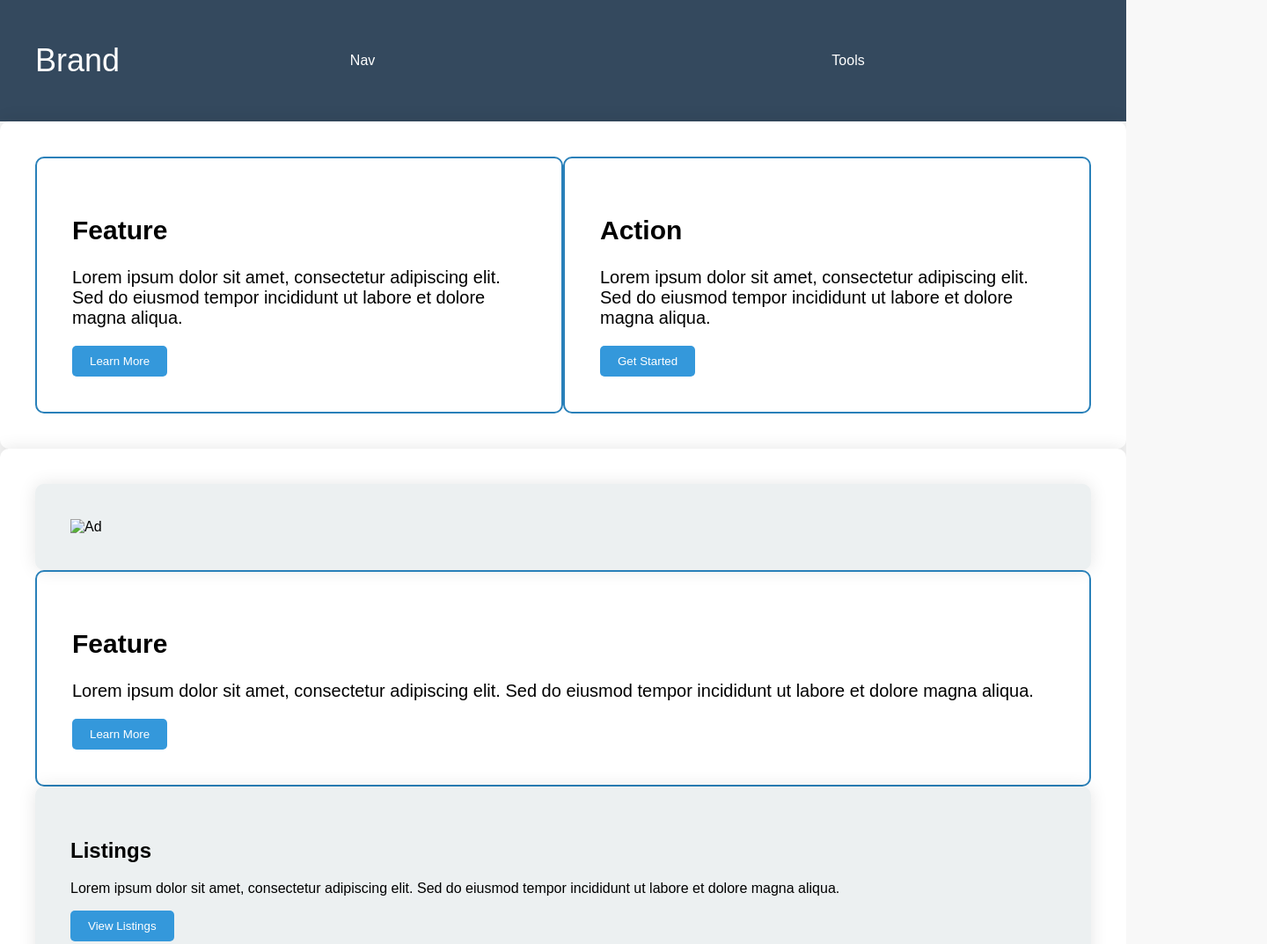
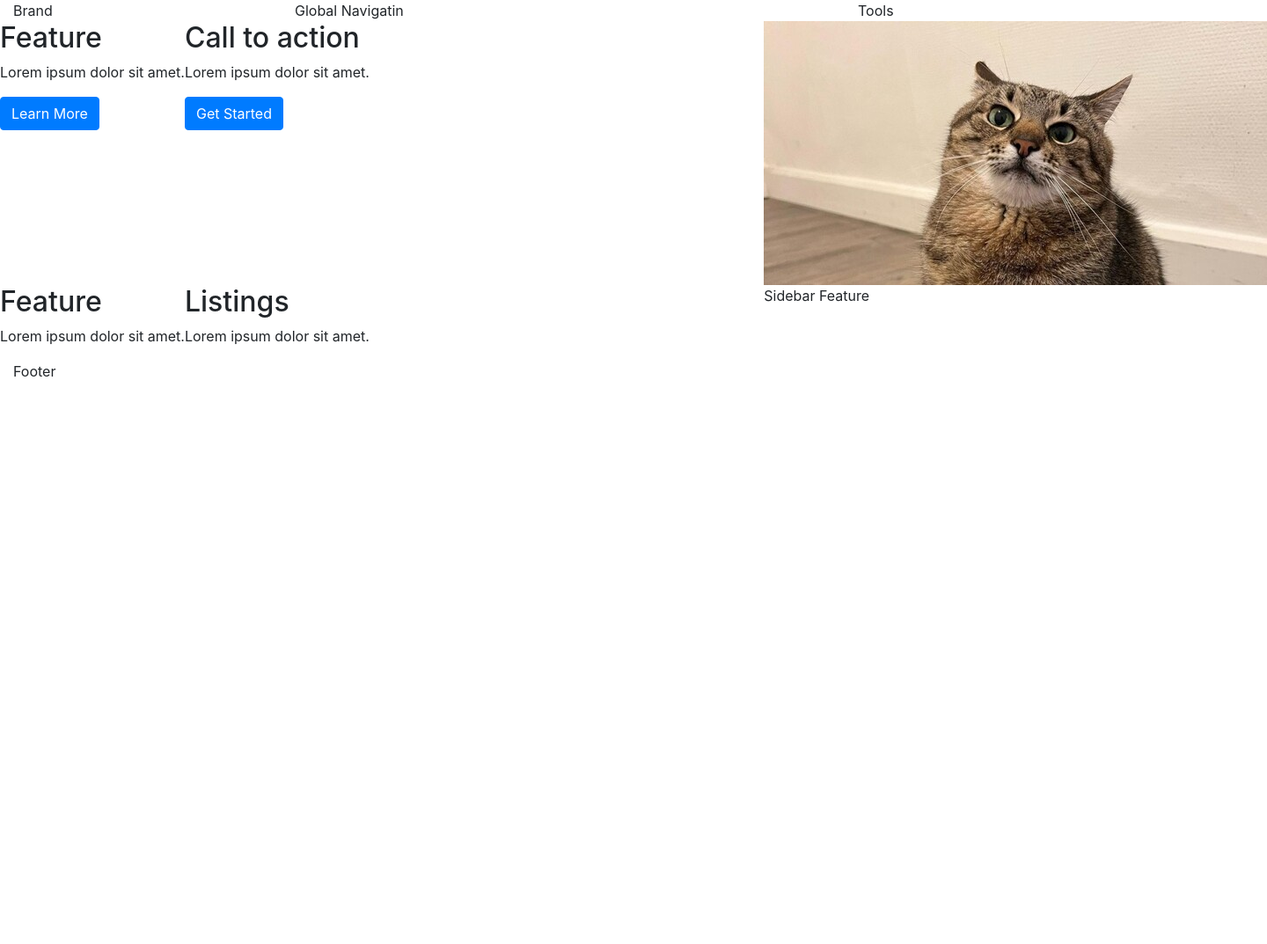
Before and after one commit to oomaara/layout, a plain HTML site: page index.html in a window 1280 px wide. Shown: the top 1073 px of the page at 88% size, 1440 px wide, since content can reach past the window. After the commit the page ends 800 px from the top, so only its background shows below. Drawn offline with nearby package versions, Linux system fonts and the light colour scheme.

Commit message:
wip: implementing responsive design with bootstrap4

```diff
--- a/index.html
+++ b/index.html
@@ -3,47 +3,91 @@
 <head>
   <meta charset="UTF-8">
   <meta name="viewport" content="width=device-width, initial-scale=1.0">
-  <title>Fancy Layout</title>
-  <link rel="stylesheet" href="styles.css">
+  <title>Bootstrap Layout</title>
+  <!-- Link to Bootstrap CSS -->
+  <link rel="stylesheet" href="https://stackpath.bootstrapcdn.com/bootstrap/4.5.2/css/bootstrap.min.css">
 </head>
 <body>
 
-<header>
-  <div class="brand">Brand</div>
-  <nav>Nav</nav>
-  <div class="tools">Tools</div>
+  <!-- Header -->
+  <header class="container-fluid">
+    <div class="row">
+      <div class="col-md-3">Brand</div>
+      <div class="col-md-6">Global Navigatin</div>
+      <div class="col-md-3">Tools</div>
+    </div>
   </header>
 
-<div class="hero">
-  <div class="feature">
+  <!-- Hero Section -->
+  <section class="container-fluid">
+    <div class="row">
+      <div class="col-md-8">
+        <div class="row">
+            <div class="row">
+            <div class="col-md-12">
                 <h2>Feature</h2>
-    <p>Lorem ipsum dolor sit amet, consectetur adipiscing elit. Sed do eiusmod tempor incididunt ut labore et dolore magna aliqua.</p>
-    <button class="btn">Learn More</button>
+                <p class="text-center">Lorem ipsum dolor sit amet.</p>
+                <button type="button" class="btn btn-primary">Learn More</button> <!-- Call-to-action button -->
             </div>
-  <div class="action">
-    <h2>Action</h2>
-    <p>Lorem ipsum dolor sit amet, consectetur adipiscing elit. Sed do eiusmod tempor incididunt ut labore et dolore magna aliqua.</p>
-    <button class="btn">Get Started</button>
+            </div>
+            <div class="row">
+            <div class="col-md-12">
+                <h2>Call to action</h2>
+                <p class="text-center">Lorem ipsum dolor sit amet.</p>
+                <button type="button" class="btn btn-primary">Get Started</button> <!-- Another call-to-action -->
+            </div>
+            </div>
+        </div>
+      </div>
+      <div class="col-md-4">
+        <div class="media">
+            <img class="mr-4" src="cat_ad.jpg" alt="Advertisement"> <!-- Advertisement image with alt text -->
+        </div>
+      </div>
+    </div>
+  </section>
+
+  <!-- Body Section -->
+  <section class="container-fluid">
+    <div class="row">
+
+      <div class="col-md-8">
+      <div class="row">
+
+        <div class="row">
+          <div class="col-md-12">
+            <h2>Feature</h2>
+            <p>Lorem ipsum dolor sit amet.</p>
           </div>
         </div>
 
-<main>
-  <div class="ad">
-    <img src="cat-ad.jpg" alt="Ad">
+        <div class="row">
+          <div class="col-md-12">
+            <h2>Listings</h2>
+            <p>Lorem ipsum dolor sit amet.</p>
           </div>
-  <div class="feature">
-    <h2>Feature</h2>
-    <p>Lorem ipsum dolor sit amet, consectetur adipiscing elit. Sed do eiusmod tempor incididunt ut labore et dolore magna aliqua.</p>
-    <button class="btn">Learn More</button>
         </div>
-  <div class="listing">
-    <h2>Listings</h2>
-    <p>Lorem ipsum dolor sit amet, consectetur adipiscing elit. Sed do eiusmod tempor incididunt ut labore et dolore magna aliqua.</p>
-    <button class="btn">View Listings</button>
+
       </div>
-</main>
+      </div>
 
-<footer>Footer</footer>
+      <div class="col-md-4">
+        <div class="row">
+          <div class="col-md-12">Sidebar Feature</div>
+        </div>
+      </div>
+    </div>
+  </section>
 
+  <!-- Footer -->
+  <footer class="container-fluid">
+    <div class="row">
+      <div class="col-md-12">Footer</div>
+    </div>
+  </footer>
+
+  <script src="https://code.jquery.com/jquery-3.5.1.slim.min.js"></script>
+  <script src="https://cdn.jsdelivr.net/npm/popper.js@1.9.3/dist/umd/popper.min.js"></script>
+  <script src="https://stackpath.bootstrapcdn.com/bootstrap/4.5.2/js/bootstrap.min.js"></script>
 </body>
 </html>
--- a/styles.css
+++ /dev/null
@@ -1,135 +0,0 @@
-body {
-    background: #f8f8f8;
-    margin: 0;
-    font-family: 'Arial', sans-serif;
-  }
-
-  header {
-    background: #34495e;
-    color: #fff;
-    padding: 20px;
-    text-align: center;
-  }
-
-  .brand {
-    font-size: 24px;
-  }
-
-  nav, .tools {
-    padding: 10px;
-  }
-
-  .hero, main {
-    background: #fff;
-    padding: 20px;
-    border-radius: 10px;
-    box-shadow: 0 0 20px rgba(0, 0, 0, 0.1);
-  }
-
-  .action, .feature {
-    padding: 20px;
-    border: 2px solid #2980b9;
-    border-radius: 10px;
-  }
-
-  .ad {
-    background: #ecf0f1;
-    padding: 20px;
-    border-radius: 10px;
-    box-shadow: 0 0 20px rgba(0, 0, 0, 0.1);
-  }
-
-  .listing {
-    padding: 20px;
-    background: #ecf0f1;
-    border-radius: 10px;
-    box-shadow: 0 0 20px rgba(0, 0, 0, 0.1);
-  }
-
-  footer {
-    background: #34495e;
-    color: #fff;
-    padding: 20px;
-    text-align: center;
-  }
-
-  @media (min-width: 576px) {
-    header {
-      display: flex;
-      justify-content: space-between;
-      align-items: center;
-    }
-
-    .brand {
-      font-size: 30px;
-    }
-
-    nav, .tools {
-      flex: 1;
-      padding: 0;
-      text-align: center;
-    }
-
-    .hero {
-      display: flex;
-      justify-content: space-between;
-      align-items: center;
-    }
-
-    .feature, .ad {
-      padding: 40px;
-    }
-  }
-
-  @media (min-width: 992px) {
-    header {
-      padding: 40px;
-    }
-
-    .brand {
-      font-size: 36px;
-    }
-
-    nav, .tools {
-      padding: 20px;
-    }
-
-    .hero, main {
-      padding: 40px;
-    }
-
-    .action, .feature {
-      padding: 40px;
-      font-size: 20px;
-    }
-
-    .ad {
-      padding: 40px;
-    }
-
-    .listing {
-      padding: 40px;
-    }
-
-    footer {
-      padding: 40px;
-    }
-  }
-  .btn {
-    background-color: #3498db;
-    color: #fff;
-    padding: 10px 20px;
-    border: none;
-    border-radius: 5px;
-    cursor: pointer;
-    transition: all 0.3s ease;
-  }
-
-  .btn:hover {
-    box-shadow: 0 4px 8px rgba(0, 0, 0, 0.1);
-    transform: scale(1.05);
-  }
-  .ad img {
-    max-width: 50%;
-    height: auto;
-  }
```
Lines whose indentation alone changed are shown as unchanged.
